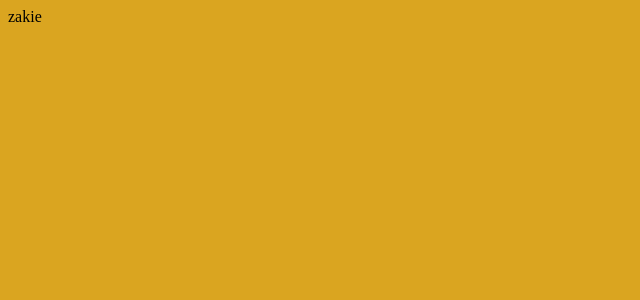
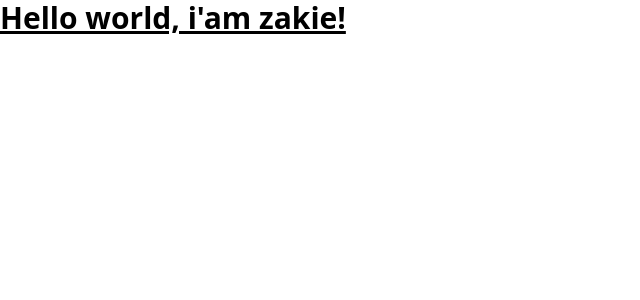
Before and after one commit to programmercintasunnah/zakie, a React (Create React App) app: page / in a window 1280 px wide. Shown: the top 300 px of the page, without its empty margins (0-640 px from the left). Built offline with nearby package versions, Linux system fonts and the light colour scheme.

Commit message:
i talwind

```diff
--- a/package.json
+++ b/package.json
@@ -34,5 +34,8 @@
       "last 1 firefox version",
       "last 1 safari version"
     ]
+  },
+  "devDependencies": {
+    "tailwindcss": "^3.2.7"
   }
 }
--- a/src/App.js
+++ b/src/App.js
@@ -1,7 +1,9 @@
 import React from "react";
 
 const App = () => {
-  return <div>zakie</div>;
+  return (
+    <h1 className="text-3xl font-bold underline">Hello world, i'am zakie!</h1>
+  );
 };
 
 export default App;
--- a/src/index.css
+++ b/src/index.css
@@ -1,3 +1,3 @@
-* {
-  background-color: goldenrod;
-}
+@tailwind base;
+@tailwind components;
+@tailwind utilities;
--- /dev/null
+++ b/tailwind.config.js
@@ -0,0 +1,8 @@
+/** @type {import('tailwindcss').Config} */
+module.exports = {
+  content: ["./src/**/*.{js,jsx,ts,tsx}"],
+  theme: {
+    extend: {},
+  },
+  plugins: [],
+};
```
Also changed, not shown: 1 other file (tests, documents, lock files or other folders).
